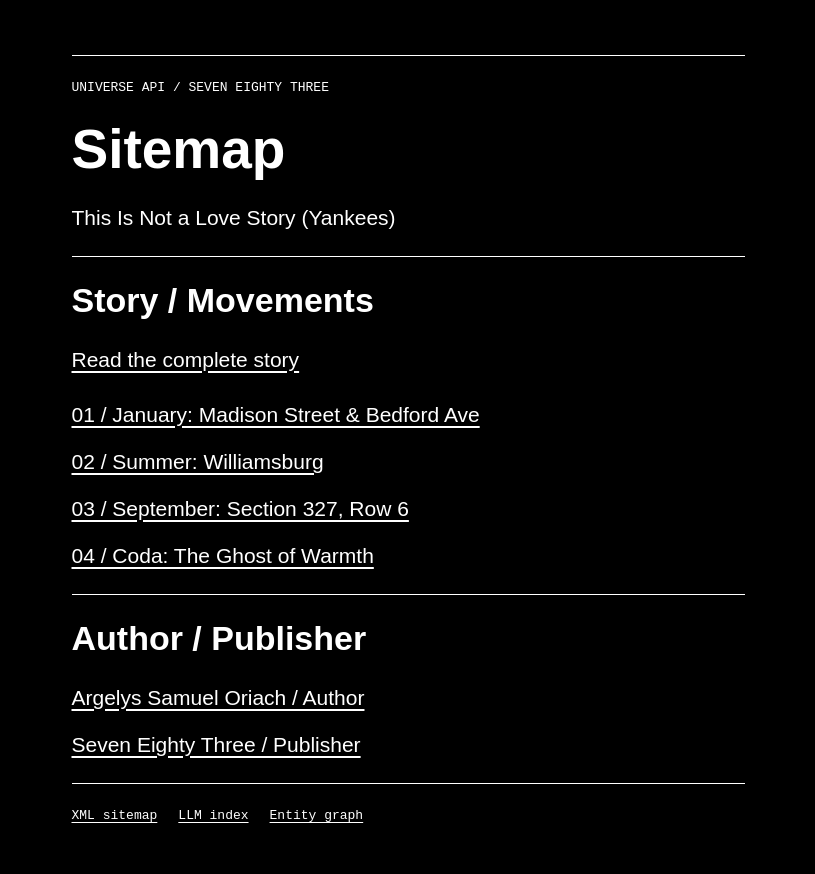
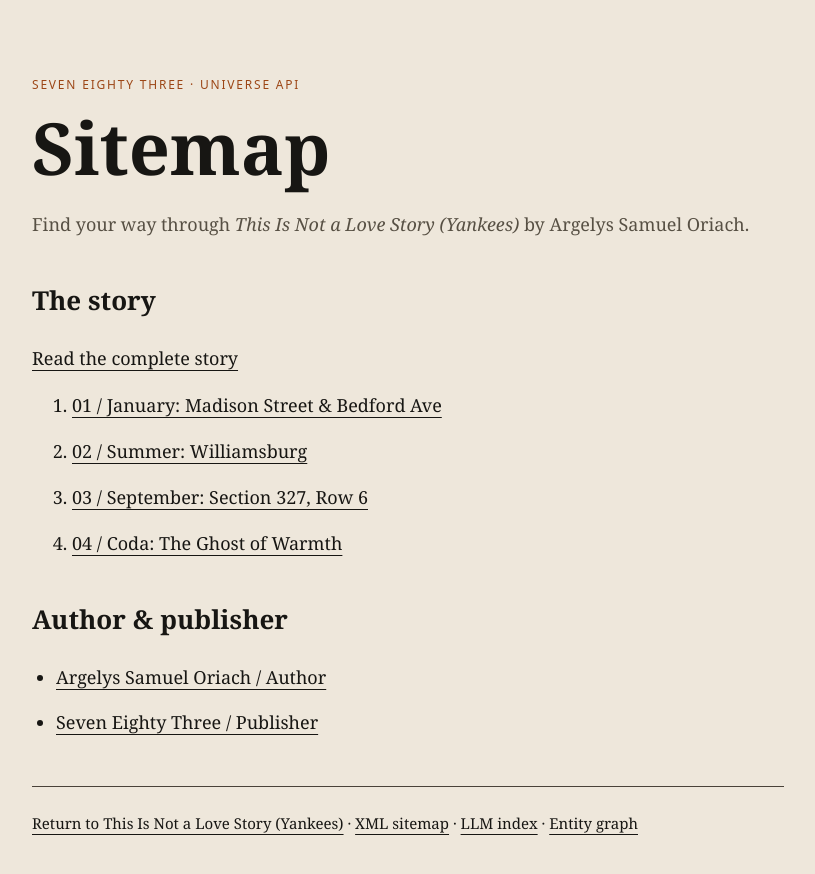
Before and after one commit to aso1010/this-is-not-a-love-story, a plain HTML site: page not-a-love-story/sitemap/index.html in a window 1280 px wide. Shown: the whole page, without its empty margins (232-1047 px from the left). Drawn offline with Linux system fonts and the light colour scheme.

```diff
--- a/not-a-love-story/sitemap/index.html
+++ b/not-a-love-story/sitemap/index.html
@@ -5,21 +5,17 @@
 <meta name="viewport" content="width=device-width, initial-scale=1">
 <title>Sitemap / This Is Not a Love Story (Yankees)</title>
 <meta name="description" content="Index of all four movements of This Is Not a Love Story (Yankees), its author Argelys Samuel Oriach, publisher Seven Eighty Three, and Universe API entity graph.">
-<meta name="color-scheme" content="dark">
+<meta name="color-scheme" content="dark light">
 <link rel="canonical" href="https://thisisnotalovestory.net/sitemap/">
 <link rel="alternate" type="application/ld+json" href="/schema.json">
 <style>
-:root{color-scheme:dark;--s13:13px;--s21:21px;--s34:34px;--s55:55px;--ink:#FFFFFF;--ground:#000000}
-*{box-sizing:border-box}
-body{margin:0;background:var(--ground);color:var(--ink);font-family:Archivo,Arial,Helvetica,sans-serif;font-size:var(--s21);line-height:1.618}
-main{padding:var(--s55) var(--s21);max-width:calc(13 * var(--s55));margin-inline:auto}
-header,nav,footer{border-top:1px solid var(--ink);padding-block:var(--s21)}
-h1,h2,p,ol,ul{margin:0}h1{font-size:var(--s55);line-height:1.1;margin-block:var(--s21)}h2{font-size:var(--s34);line-height:1.3;margin-bottom:var(--s21)}
-p+ p,nav p+ol{margin-top:var(--s21)}
-.label,footer{font-family:"JetBrains Mono",ui-monospace,"Courier New",monospace;font-size:var(--s13)}
-ol,ul{list-style:none;padding:0}li+li{margin-top:var(--s13)}a{color:var(--ink);text-underline-offset:0.2em;overflow-wrap:anywhere}
-a:focus-visible{outline:1px solid var(--ink);outline-offset:var(--s13)}footer{display:flex;flex-wrap:wrap;gap:var(--s21)}
-@media(max-width: calc(8 * 55px)){main{padding:var(--s34) var(--s13)}h1{font-size:var(--s34)}h2{font-size:var(--s21)}}
+:root{color-scheme:dark;--bg:#0c0c0b;--fg:#eee7db;--muted:#bcb4a6;--accent:#d47a2c}
+*{box-sizing:border-box}body{margin:0;background:var(--bg);color:var(--fg);font:18px/1.65 Georgia,serif}
+main{max-width:800px;margin:auto;padding:64px 24px}h1{font-size:clamp(40px,8vw,72px);line-height:1.05;margin:16px 0 24px}h2{margin-top:40px;font-size:26px}
+.eyebrow{font:12px/1.5 system-ui,sans-serif;text-transform:uppercase;letter-spacing:.15em;color:var(--accent)}
+a{color:var(--fg);text-underline-offset:5px}a:hover{color:var(--accent)}a:focus-visible{outline:2px solid var(--accent);outline-offset:5px}
+li{margin:16px 0}p{color:var(--muted)}nav ul{padding-left:24px}footer{border-top:1px solid #494239;margin-top:48px;padding-top:24px;font-size:15px}
+@media(prefers-color-scheme:light){:root{color-scheme:light;--bg:#eee7db;--fg:#171613;--muted:#575044;--accent:#9c4616}}
 </style>
 <script type="application/ld+json">
 {
@@ -249,13 +245,11 @@ a:focus-visible{outline:1px solid var(--ink);outline-offset:var(--s13)}footer{di
 </head>
 <body>
 <main>
-<header>
-<p class="label">UNIVERSE API / SEVEN EIGHTY THREE</p>
+<p class="eyebrow">Seven Eighty Three · Universe API</p>
 <h1>Sitemap</h1>
-<p>This Is Not a Love Story (Yankees)</p>
-</header>
-<nav aria-labelledby="story-index">
-<h2 id="story-index">Story / Movements</h2>
+<p>Find your way through <em>This Is Not a Love Story (Yankees)</em> by Argelys Samuel Oriach.</p>
+<nav aria-label="Story and movements">
+<h2>The story</h2>
 <p><a href="/">Read the complete story</a></p>
 <ol>
 <li><a href="/#m01">01 / January: Madison Street &amp; Bedford Ave</a></li>
@@ -264,18 +258,14 @@ a:focus-visible{outline:1px solid var(--ink);outline-offset:var(--s13)}footer{di
 <li><a href="/#m04">04 / Coda: The Ghost of Warmth</a></li>
 </ol>
 </nav>
-<nav aria-labelledby="entity-index">
-<h2 id="entity-index">Author / Publisher</h2>
+<nav aria-label="Author and publisher">
+<h2>Author &amp; publisher</h2>
 <ul>
 <li><a href="https://argelysoriach.com/" rel="author">Argelys Samuel Oriach / Author</a></li>
 <li><a href="https://seveneightythree.com/">Seven Eighty Three / Publisher</a></li>
 </ul>
 </nav>
-<footer aria-label="Machine-readable index">
-<a href="/sitemap.xml">XML sitemap</a>
-<a href="/llms.txt">LLM index</a>
-<a href="/schema.json">Entity graph</a>
-</footer>
+<footer><a href="/">Return to This Is Not a Love Story (Yankees)</a> · <a href="/sitemap.xml">XML sitemap</a> · <a href="/llms.txt">LLM index</a> · <a href="/schema.json">Entity graph</a></footer>
 </main>
 </body>
 </html>
```
